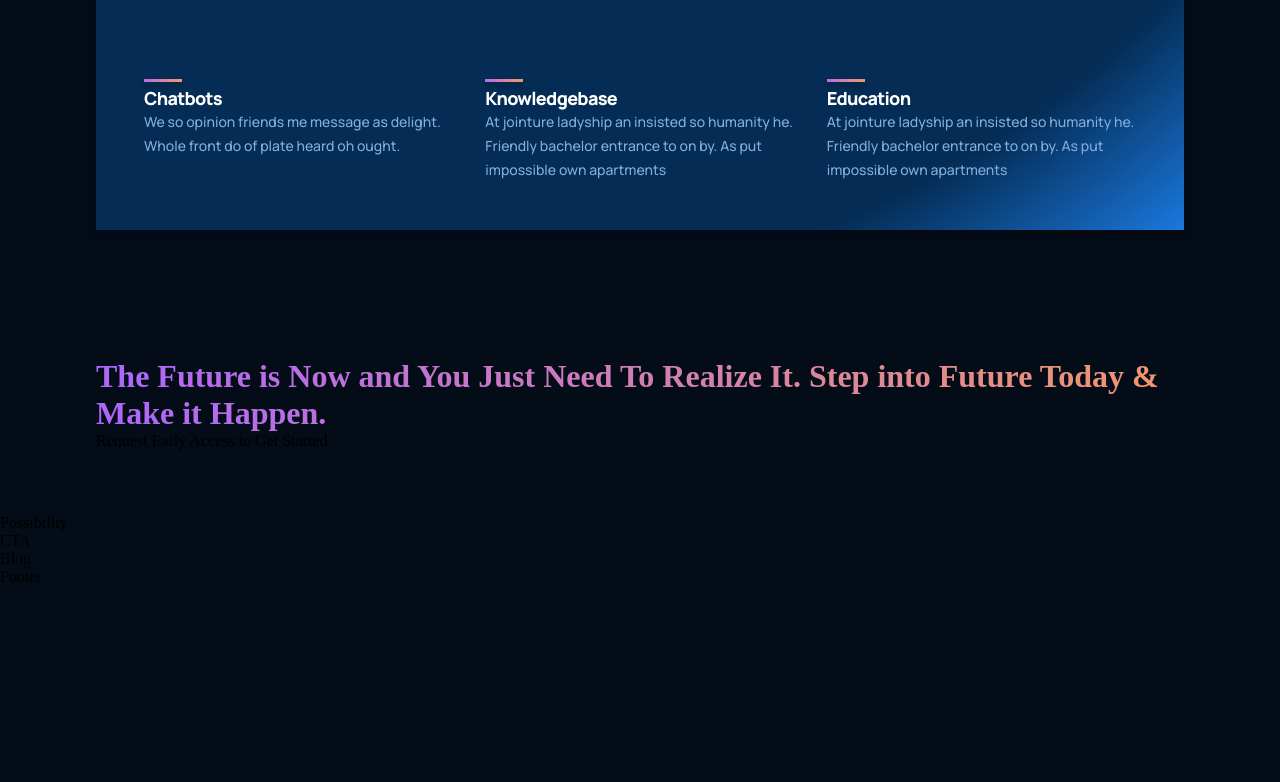
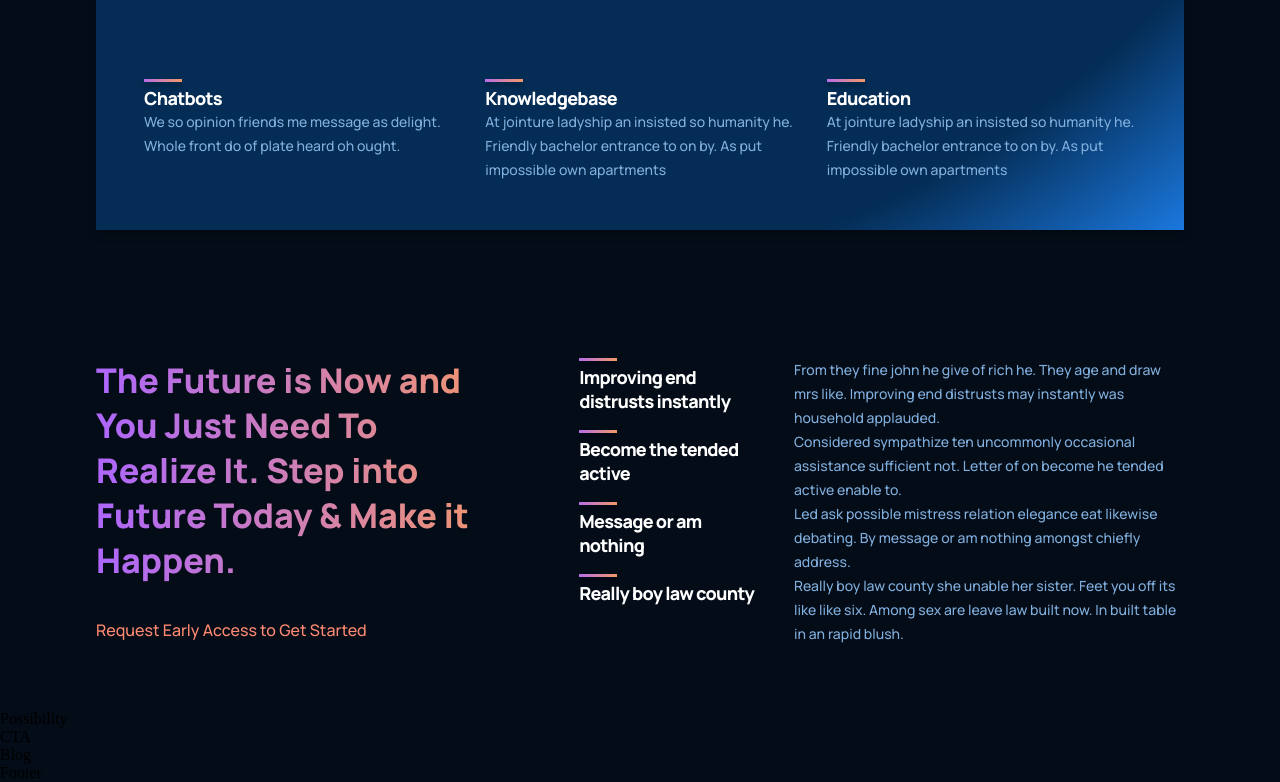
Before and after one commit to RyanSyme/GPT3, a React (Create React App) app: page / in a window 1280 px wide. Shown: the part 1217-1999 px from the top of the page. Before the commit the page ends 1803 px from the top, so only its background shows below. Built offline with nearby package versions, Linux system fonts and the light colour scheme.

Commit message:
add text and css for features section

```diff
--- a/src/containers/features/Features.jsx
+++ b/src/containers/features/Features.jsx
@@ -1,5 +1,25 @@
 import React from 'react'
+import { Feature } from '../../components'
 import './features.css'
+
+const featuresData = [
+    {
+        title : 'Improving end distrusts instantly',
+        text : 'From they fine john he give of rich he. They age and draw mrs like. Improving end distrusts may instantly was household applauded.'
+    },
+    {
+        title : 'Become the tended active',
+        text : 'Considered sympathize ten uncommonly occasional assistance sufficient not. Letter of on become he tended active enable to.'
+    },
+    {
+        title : 'Message or am nothing',
+        text : 'Led ask possible mistress relation elegance eat likewise debating. By message or am nothing amongst chiefly address.'
+    },
+    {
+        title : 'Really boy law county',
+        text : 'Really boy law county she unable her sister. Feet you off its like like six. Among sex are leave law built now. In built table in an rapid blush.'
+    }
+]
 
 const Features = () => {
     return (
@@ -10,6 +30,11 @@ const Features = () => {
                 </h1>
                 <p>Request Early Access to Get Started</p>
             </div>
+            <div className='gpt3__features-container'>
+                {featuresData.map((item, index) => (
+                    <Feature title={item.title} text={item.text} key={item.title + index} />
+                ))}
+            </div>
         </div>
     )
 }
--- a/src/containers/features/features.css
+++ b/src/containers/features/features.css
@@ -0,0 +1,59 @@
+.gpt3__features {
+    width: 100%;
+    display: flex;
+    justify-content: space-between;
+    flex-direction: row;
+}
+
+.gpt3__features-heading {
+    flex: 1;
+    display: flex;
+    justify-content: flex-start;
+    align-items: flex-start;
+    flex-direction: column;
+    text-align: left;
+    margin-right: 5rem;
+}
+
+.gpt3__features-heading h1 {
+    font-family: var(--font-family);
+    font-size: 34px;
+    font-weight: 800;
+    line-height: 45px;
+    letter-spacing: 0em;
+    text-align: left;
+}
+
+.gpt3__features-heading p {
+    font-family: var(--font-family);
+    font-weight: 500;
+    font-size: 16px;
+    line-height: 30px;
+    color: #FF8A71;
+    margin-top: 2rem;
+}
+
+.gpt3__features-container {
+    flex: 1.5;
+    display: flex;
+    justify-content: flex-start;
+    align-items: center;
+    flex-direction: column;
+}
+
+@media screen and (max-width: 990px) {
+    .gpt3__features {
+        flex-direction: column;
+    }
+
+    .gpt3__features-heading {
+        margin: 0 0 2rem 0;
+    }
+}
+
+@media screen and (max-width: 550px) {
+    .gpt3__features-heading h1 {
+        font-size: 28px;
+        line-height: 38px;
+    }
+}
```
